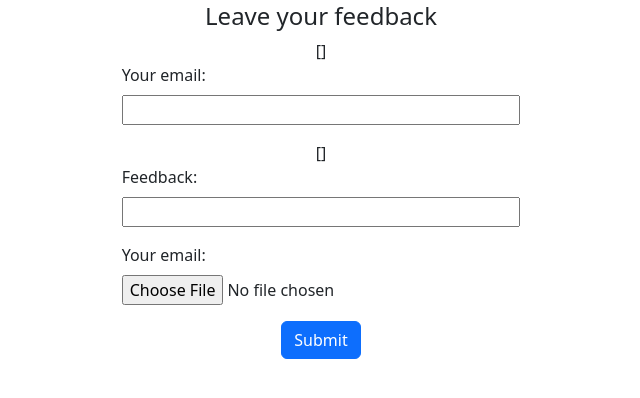
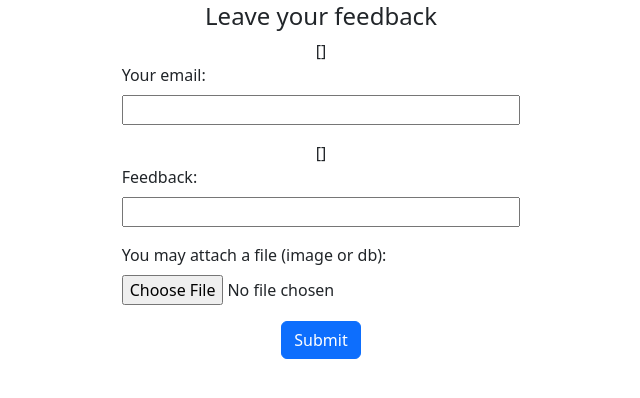
Before and after one commit to Tititun/vocbuilder, a Django app: template vocab/templates/vocab/contact.html in a window 1280 px wide. Shown: the part 142-540 px from the top of the page, without its empty margins (307-947 px from the left). Run offline with Django 5.2, Linux system fonts and the light colour scheme; the template is opened without the code that fills it, so the values that code supplies are empty, except form fields; tables that the repository leaves empty hold one stand-in row (values such as "Sample post"); form fields are guessed from the names that the template uses; some libraries are stand-ins or nearby versions.

Commit message:
feedback form fix

```diff
--- a/vocab/forms.py
+++ b/vocab/forms.py
@@ -17,7 +17,7 @@ class FeedbackForm(forms.ModelForm):
         widgets = {
              'email': forms.EmailInput(attrs={
                      'class': "form-control",
-                     'placeholder': 'if you want an answer, you may type in your email'
+                     'placeholder': 'if you want an answer, you may provide your email'
              }),
              'feedback': forms.Textarea(attrs={
                  'class': "form-control",
--- a/vocab/templates/vocab/contact.html
+++ b/vocab/templates/vocab/contact.html
@@ -38,7 +38,7 @@ Feedback
                 <p class="bg-danger-subtle"><strong>{{ error|escape }}</strong></p>
             {% endfor %}
         {% endif %}
-        <label class="form-label me-auto"  for="{{ form.file.id_for_label }}">Your email:</label>
+        <label class="form-label me-auto"  for="{{ form.file.id_for_label }}">You may attach a file (image or db):</label>
         {{ form.file }}
       </div>
 
```
